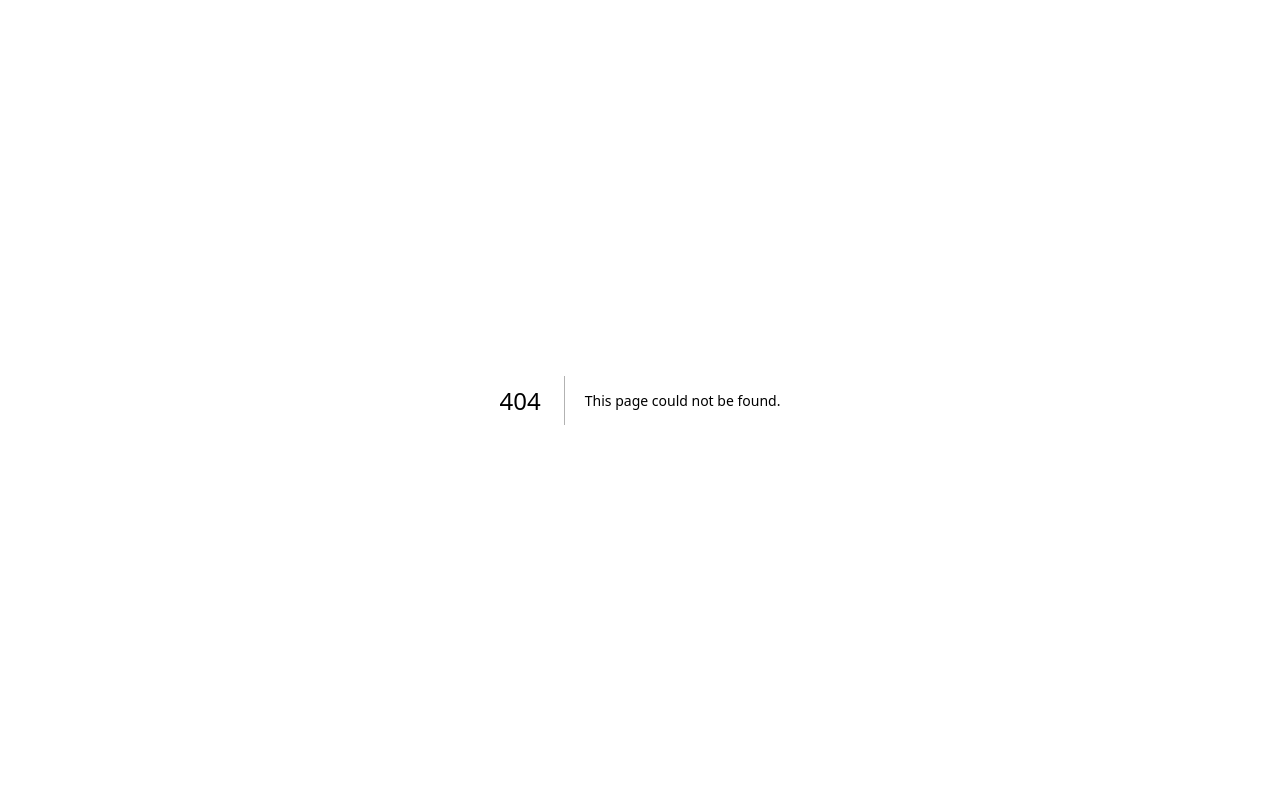
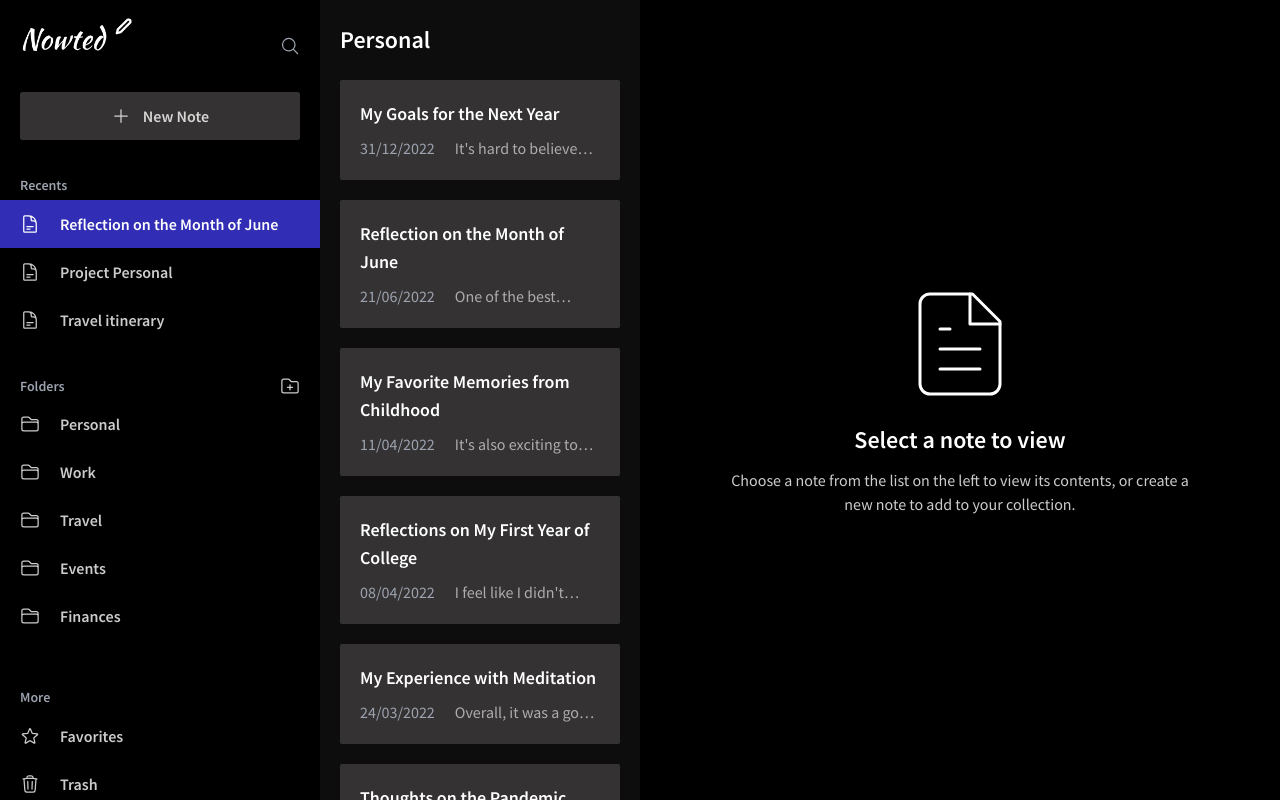
Before and after one commit to harithya/Nowted-App, a Next.js app: page /home in a window 1280 px wide. Before the commit this address had no page. Built offline with nearby package versions, Linux system fonts and the light colour scheme.

Commit message:
menambahkan empty state

```diff
--- a/components/FolderContent.tsx
+++ b/components/FolderContent.tsx
@@ -3,7 +3,7 @@ import React from "react";
 
 const FolderContent = () => {
   return (
-    <div className="h-screen overflow-y-auto  pb-5">
+    <div className="h-screen overflow-y-auto  pb-32 lg:pb-5">
       <div className="px-5 h-20 flex items-center top-0 sticky bg-base-200">
         <h4 className="text-white text-2xl font-semibold">Personal</h4>
       </div>
--- a/components/Layout/MainLayout.tsx
+++ b/components/Layout/MainLayout.tsx
@@ -8,13 +8,8 @@ const MainLayout: React.FC<PropsWithChildren> = ({ children }) => {
     <div className="drawer drawer-mobile">
       <input id="my-drawer-2" type="checkbox" className="drawer-toggle" />
       <div className="drawer-content flex">
-        <div className="lg:w-4/12 hidden lg:block w-full h-screen">
-          <FolderContent />
-        </div>
-        <div className=" lg:block h-screen bg-base-100 lg:w-8/12 w-full relative right-0 left-0">
-          {children}
-          <BottomNavigation />
-        </div>
+        {children}
+        <BottomNavigation />
       </div>
       <div className="drawer-side ">
         <label htmlFor="my-drawer-2" className="drawer-overlay"></label>
--- a/components/Layout/Partials/BottomNavigation.tsx
+++ b/components/Layout/Partials/BottomNavigation.tsx
@@ -7,14 +7,14 @@ import React from "react";
 
 const BottomNavigation = () => {
   return (
-    <div className="fixed lg:hidden block bg-base-200 bottom-0 right-0 left-0 h-16 items-center px-5 flex justify-between">
+    <div className="fixed lg:hidden bg-base-200 bottom-0 right-0 left-0 h-16 items-center px-5 flex justify-between">
       <label
         htmlFor="my-drawer-2"
         className="btn btn-ghost rounded-full btn-square"
       >
         <Bars3Icon className="h-6 w-6" />
       </label>
-      <button className="btn btn-primary flex-1 rounded-full text-lg capitalize -mt-16">
+      <button className="btn btn-info flex-1 shadow-sm rounded-full text-lg capitalize -mt-16">
         <PlusIcon className="h-6 w-6 mr-3" />
         New Note
       </button>
--- /dev/null
+++ b/components/State/Empty.tsx
@@ -0,0 +1,27 @@
+import Image from "next/image";
+import React from "react";
+
+const Empty = () => {
+  return (
+    <div className="h-full w-full  flex justify-center items-center flex-col">
+      <Image
+        src={"/img/empty.svg"}
+        height={120}
+        width={120}
+        unoptimized
+        alt="Empty State"
+      />
+      <div className="mt-5">
+        <h3 className="text-2xl font-semibold text-white text-center">
+          Select a note to view
+        </h3>
+        <p className="text-center mt-3  ">
+          Choose a note from the list on the left to view its contents, or
+          create a<br /> new note to add to your collection.
+        </p>
+      </div>
+    </div>
+  );
+};
+
+export default Empty;
--- /dev/null
+++ b/pages/home.tsx
@@ -0,0 +1,19 @@
+import MainLayout from "@/components/Layout/MainLayout";
+import FolderContent from "@/components/FolderContent";
+import React from "react";
+import Empty from "@/components/State/Empty";
+
+const Home = () => {
+  return (
+    <MainLayout>
+      <div className="lg:w-4/12  w-full lg:block h-screen">
+        <FolderContent />
+      </div>
+      <div className=" lg:block h-screen bg-base-100 lg:w-8/12 hidden relative right-0 left-0">
+        <Empty />
+      </div>
+    </MainLayout>
+  );
+};
+
+export default Home;
--- a/pages/write.tsx
+++ /dev/null
@@ -1,25 +0,0 @@
-import MainLayout from "@/components/Layout/MainLayout";
-import DropdownAction from "@/components/Write/DropdownAction";
-import React from "react";
-
-const Write = () => {
-  return (
-    <MainLayout>
-      <div className="lg:p-10 px-5 py-10">
-        {/* Input header */}
-        <div className="flex justify-between space-x-5">
-          <input
-            type="text"
-            className="w-full text-3xl outline-none font-semibold bg-transparent text-white"
-            onChange={() => null}
-            placeholder="Type your title"
-            value={"Reflection on the Month of June"}
-          />
-          <DropdownAction />
-        </div>
-      </div>
-    </MainLayout>
-  );
-};
-
-export default Write;
```
Also changed, not shown: pages/api/test.md (added, +11 -0 lines), public/img/empty.png (added), public/img/empty.svg (added).
